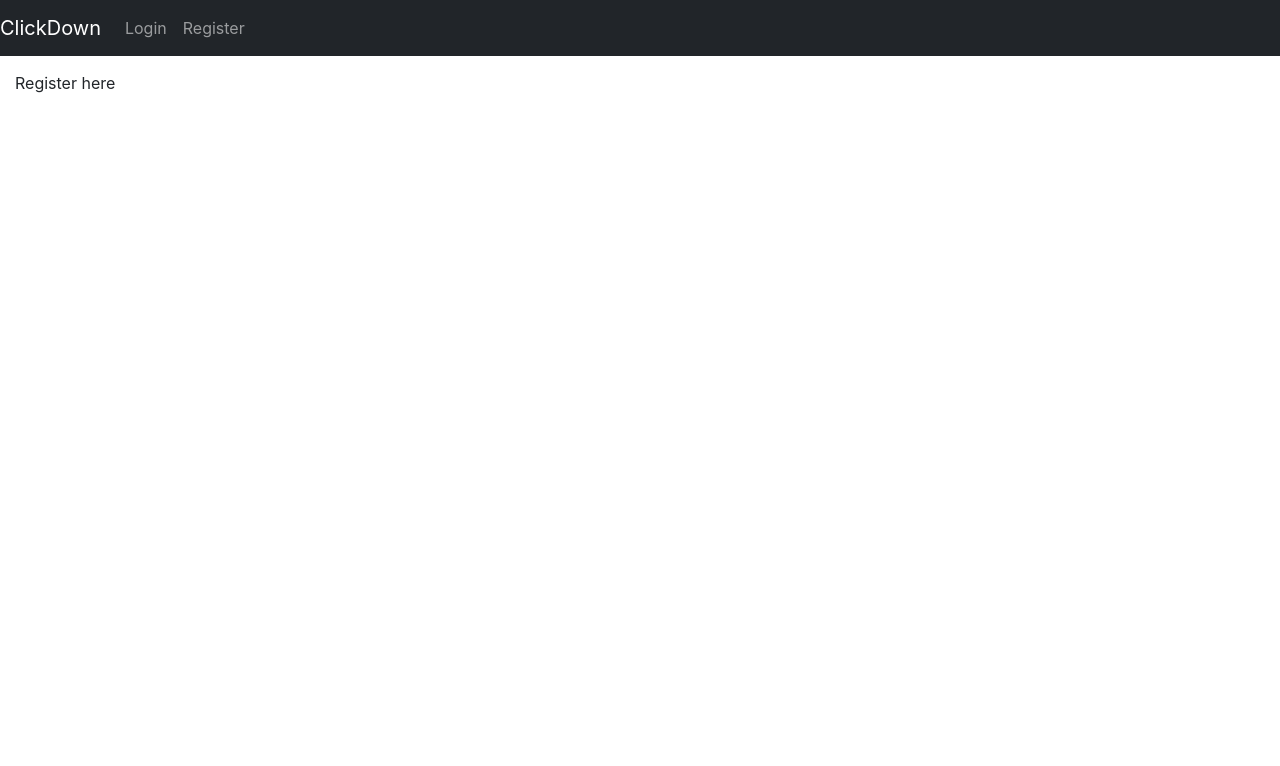
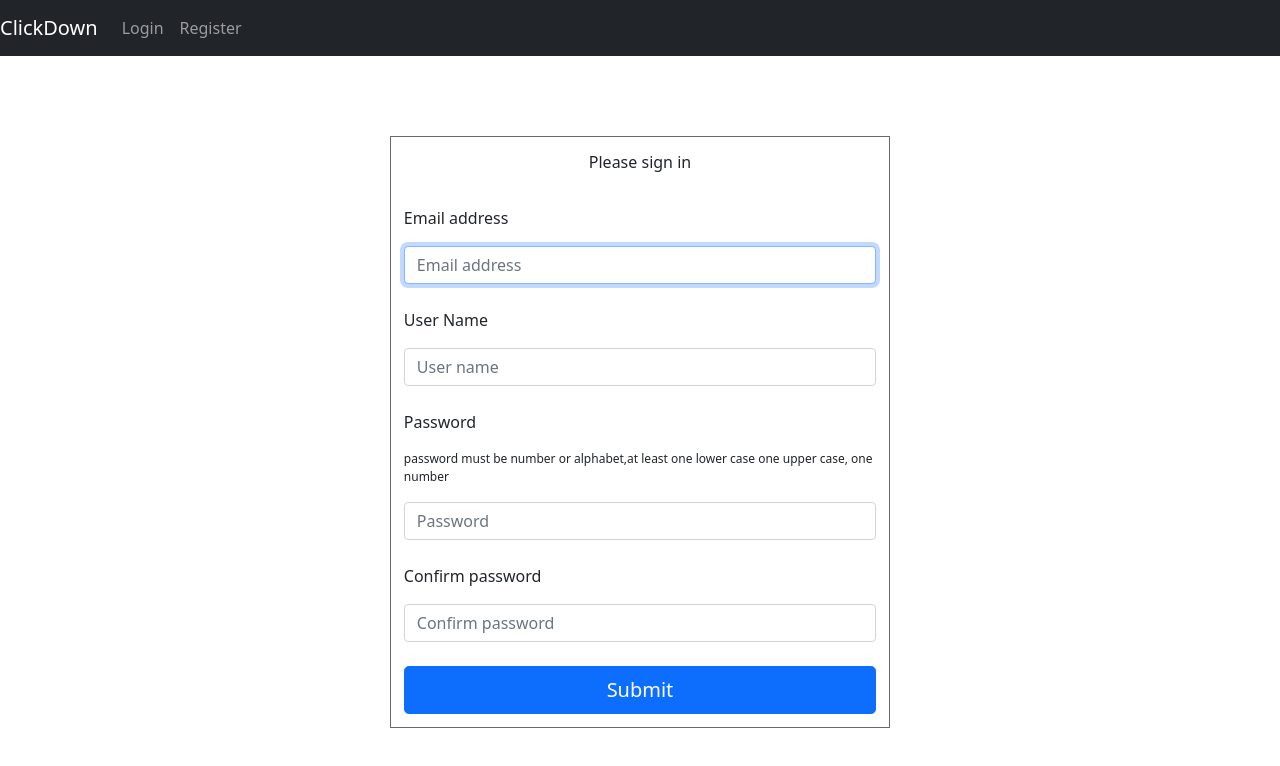
Before and after one commit to z5219951/task-master, a React (Create React App) app in the folder frontend/: page /register in a window 1280 px wide. Shown: the top 766 px of the page. Built offline with nearby package versions, Linux system fonts and the light colour scheme; the HTML template or start-up script is replaced by a standard one.

Commit message:
add:register page and login page

```diff
--- a/frontend/package.json
+++ b/frontend/package.json
@@ -4,7 +4,9 @@
   "private": true,
   "dependencies": {
     "@material-ui/core": "^4.11.3",
+    "axios": "^0.21.1",
     "bootstrap": "^5.0.1",
+    "json-server": "^0.16.3",
     "react": "^17.0.1",
     "react-bootstrap": "^1.6.1",
     "react-dom": "^17.0.1",
@@ -12,6 +14,7 @@
     "react-router-dom": "^5.2.0",
     "react-scripts": "4.0.0",
     "styled-components": "^5.2.3",
+    "web-vitals": "^2.0.1",
     "yarn": "^1.22.10"
   },
   "scripts": {
@@ -19,7 +22,8 @@
     "build": "react-scripts build",
     "test": "react-scripts test --watchAll=false",
     "eject": "react-scripts eject",
-    "lint": "eslint src/**/*.{js,jsx}"
+    "lint": "eslint src/**/*.{js,jsx}",
+    "server": "json-server -p 5000 testDb.json"
   },
   "eslintConfig": {
     "extends": [
--- /dev/null
+++ b/frontend/src/pages/Login.css
@@ -0,0 +1,31 @@
+.container{
+    width: 100vw;
+    display: flex;
+    justify-content: center;
+    margin-top: 10vh;
+}
+.containerBox{
+    width: 500px;
+    border: 1px solid #6d6a6a;
+}
+.alertName{
+    color: red;
+    margin-top: 1vh;
+    margin-bottom: 0;
+}
+.form-signin{
+    margin: 1vw;
+}
+.btnSign{
+    width: 100%;
+    margin-top: 2vh;
+}
+.form-signin-heading{
+    text-align: center;
+}
+.loginDes{
+    margin: 2vh 0vh;
+}
+.tips{
+    font-size: 12px;
+}
--- a/frontend/src/pages/Login.js
+++ b/frontend/src/pages/Login.js
@@ -1,10 +1,86 @@
+import React, {Component} from 'react'
+import 'bootstrap/dist/css/bootstrap.css';
+import './Login.css'
+import axios from 'axios'
 
-const Login = () => {
-  return (
-    <div className="padding">
-      Login here
-    </div>
-  )
+class Login extends Component{
+  constructor(props) {
+    super(props);
+    this.state = {
+      email:'',
+      passWord:'',
+      emailAlert:'',
+      passWordAlert:'',
+    }
+  }
+  handleEmail = (e)=>{
+    this.setState(()=>({
+      email:e.target.value,
+      emailAlert:''
+    }))
+  }
+  handlePass = (e)=>{
+    this.setState(()=>({
+      passWord:e.target.value,
+      passWordAlert:''
+    }))
+  }
+  handleSubmit = ()=>{
+    try {
+      const email = this.state.email;
+      const passWord = this.state.passWord;
+      let pass = true;
+      // email and password should not be empty
+      const testForm = /^(?=.*[A-Za-z])(?=.*\d)[A-Za-z\d]{8,16}$/
+      if(!testForm.test(passWord)) {
+        console.log("paswword fail");
+        this.setState(()=>({
+          passWord:'',
+          passWordAlert:'Please enter correct password'
+        }))
+        pass = false;
+      }
+      const testEmail = /^[a-zA-Z0-9_-]+`@[a-zA-Z0-9_-]+(\.[a-zA-Z0-9_-]+)+$/;
+      if(!testEmail.test(email)) {
+        console.log("email failed");
+        this.setState(()=>({
+          email:'',
+          emailAlert:'Please enter correct Email'
+        }))
+        pass = false;
+      }
+      if (!pass) {
+        return;
+      }
+      // use axios for post data
+      axios.post('http://localhost:5000/login', {data:{email:this.state.email,passWord:this.state.passWord}}).then((res)=>{
+          console.log("you send the login data");
+          // this.setState(()=>({
+          //     list:[...res.data]
+          // }))
+      })
+    } catch (error) {
+        console.log(error);
+    }
+  }
+  render(){
+    return(
+    <div className="container">
+      <div className="containerBox">
+        <form className="form-signin">
+          <p className="form-signin-heading">Please sign in</p>
+          <label htmlFor="inputEmail" className="sr-only loginDes">Email address</label>
+          <input type="email" id="inputEmail" className="form-control" placeholder="Email address" value = {this.state.email} onChange={this.handleEmail} required autoFocus/>
+          <p className="alertName">{this.state.emailAlert}</p>
+          <label htmlFor="inputPassword" className="sr-only loginDes">Password</label>
+          <input type="password" id="inputPassword" className="form-control" placeholder="Password" value = {this.state.passWord} onChange={this.handlePass} required/>
+          <p className="alertName">{this.state.passWordAlert}</p>
+          <button className="btn btn-lg btn-primary btn-block btnSign" onClick={this.handleSubmit} type="button" >Sign in</button>
+        </form>
+      </div>
+  </div>);
+  }
 }
 
+
 export default Login
--- a/frontend/src/pages/Register.js
+++ b/frontend/src/pages/Register.js
@@ -1,10 +1,110 @@
+import React, {Component} from 'react'
+import 'bootstrap/dist/css/bootstrap.css';
+import './Login.css'
+import axios from 'axios'
+import {Link} from 'react-router-dom'
 
-const Register = () => {
-  return (
-    <div className="padding">
-      Register here
-    </div>
-  )
+class Register extends Component{
+  constructor(props) {
+    super(props);
+    this.state = {
+      email:'',
+      user:'',
+      passWord:'',
+      confirm:'',
+      emailAlert:'',
+      passWordAlert:'',
+      userAlert:'',
+      confirmAlert:''
+    }
+  }
+  handleInput = (e)=>{
+    const name = e.target.name;
+    const value = e.target.value;
+    const alert = e.target.name+'Alert';
+    this.setState(()=>({
+      [name]:value,
+      [alert]:''
+    }))
+  }
+  handleSubmit = ()=>{
+    try {
+      const state = this.state;
+      const email = state.email;
+      const user = state.user;
+      const confirm = state.confirm;
+      const passWord = state.passWord;
+      let pass = true;
+      // password must be number or alphabet,at least one lower case
+      // one upper case, one number
+      const testForm = /^(?=.*[A-Za-z])(?=.*\d)[A-Za-z\d]{8,16}$/
+      if(!testForm.test(passWord)) {
+        this.setState(()=>({
+          passWord:'',
+          passWordAlert:'Please enter correct Password'
+        }))
+        pass = false;
+      }
+      const testEmail = /^(\w)+(\.\w+)*@(\w)+((\.\w+)+)$/;
+      if(!testEmail.test(email)) {
+        this.setState(()=>({
+          email:'',
+          emailAlert:'Please enter correct Email'
+        }))
+        console.log("email failed");
+        pass = false;
+      }
+      if(user === '') {
+        this.setState(()=>({
+          user:'',
+          userAlert:'Please enter correct User name'
+        }))
+        pass = false;
+      }
+      if(confirm !== passWord) {
+        this.setState(()=>({
+          confirm:'',
+          confirmAlert:'Please enter same password'
+        }))
+        pass = false;
+      }
+
+      if(!pass) {
+        return;
+      }
+      axios.post('http://localhost:5000/userInform', {data:{email:email,passWord:passWord,userName:user}}).then((res)=>{
+          console.log("send inform");
+          this.props.history.push('./login')
+      })
+    } catch (error) {
+        console.log(error);
+    }
+  }
+  render(){
+    return(
+    <div className="container">
+      <div className="containerBox">
+        <form className="form-signin">
+          <p className="form-signin-heading">Please sign in</p>
+          <label htmlFor="inputEmail" className="sr-only loginDes">Email address</label>
+          <input type="email" id="inputEmail" className="form-control" placeholder="Email address" onChange={this.handleInput} name="email" value = {this.state.email} required autoFocus/>
+          <p className="alertName">{this.state.emailAlert}</p>
+          <label htmlFor="inputUserName" className="sr-only loginDes">User Name</label>
+          <input type="text" id="inputUserName" className="form-control" placeholder="User name" onChange={this.handleInput} name="user" value = {this.state.user}required/>
+          <p className="alertName">{this.state.userAlert}</p>
+          <label htmlFor="inputPassword" className="sr-only loginDes">Password</label>
+          <p className='tips'>password must be number or alphabet,at least one lower case one upper case, one number</p>
+          <input type="password" id="inputPassword" className="form-control" placeholder="Password" onChange={this.handleInput} name="passWord" value = {this.state.passWord}required/>
+          <p className="alertName">{this.state.passWordAlert}</p>
+          <label htmlFor="inputConfirm" className="sr-only loginDes">Confirm password</label>
+          <input type="password" id="inputConfirm" className="form-control" placeholder="Confirm password" onChange={this.handleInput} value = {this.state.confirm} name="confirm" required/>
+          <p className="alertName">{this.state.confirmAlert}</p>
+          <button className="btn btn-lg btn-primary btn-block btnSign" onClick={this.handleSubmit} type="button">Submit</button>
+        </form>
+      </div>
+  </div>);
+  }
 }
 
+
 export default Register
--- /dev/null
+++ b/frontend/testDb.json
@@ -0,0 +1,6 @@
+{
+  "userInform": [
+  ],
+  "login": [
+  ]
+}
```
Also changed, not shown: 2 other files (tests, documents, lock files or other folders).
